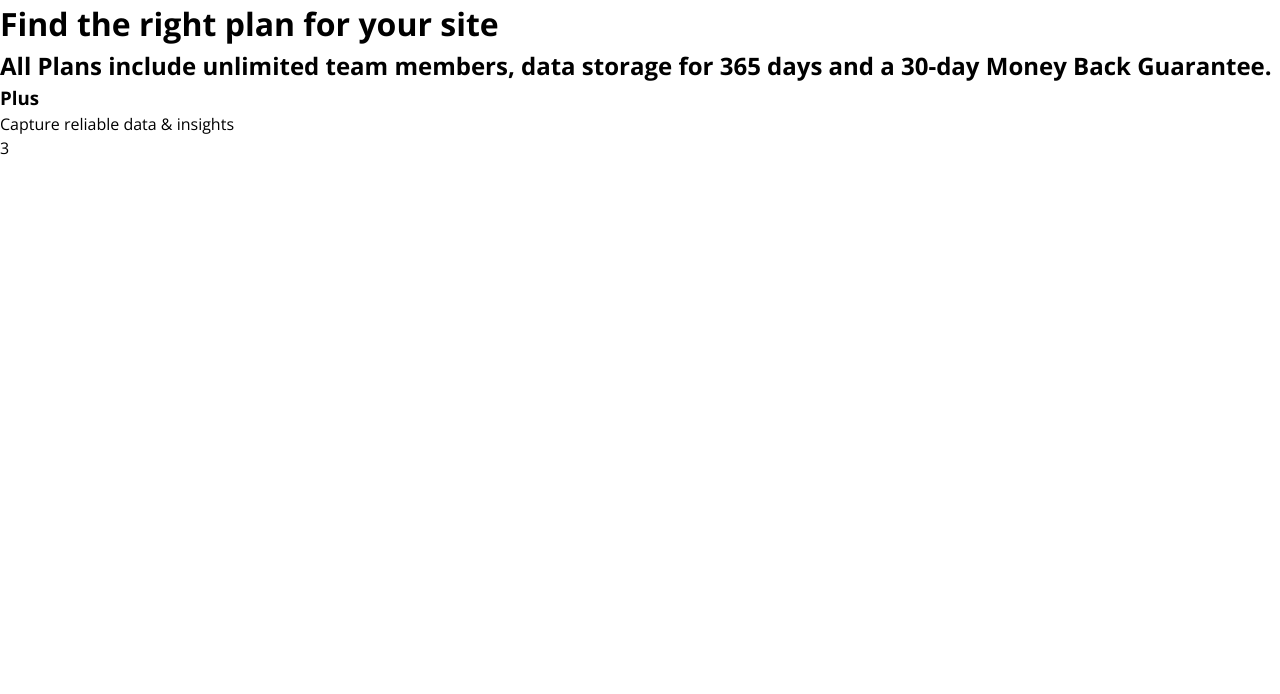
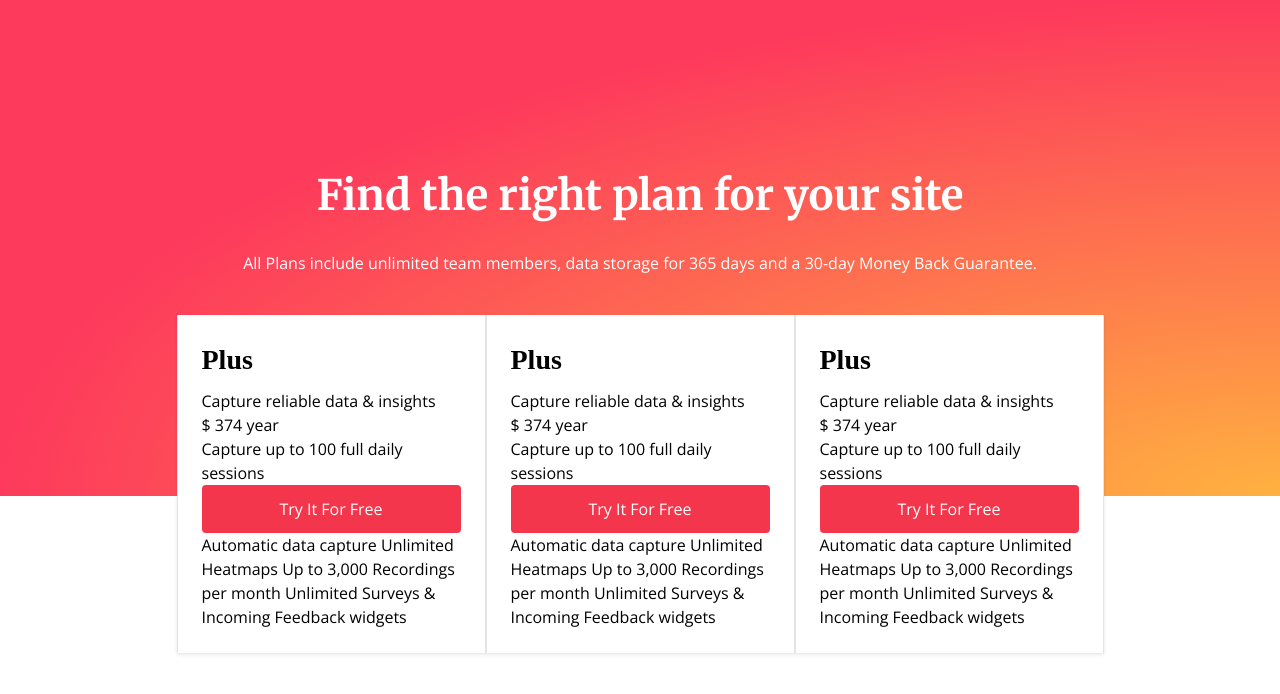
Before and after one commit to dev-bazz/pricing-page, a website: page index.html in a window 1280 px wide. Drawn offline with nearby package versions, Linux system fonts and the light colour scheme.

Commit message:
Styling the pricing elements

```diff
--- a/index.html
+++ b/index.html
@@ -1,5 +1,6 @@
 <!DOCTYPE html>
 <html lang="en">
+
 <head>
         <meta charset="UTF-8">
         <meta http-equiv="X-UA-Compatible" content="IE=edge">
@@ -7,20 +8,71 @@
         <link rel="stylesheet" href="style.css">
         <title>Princing Page</title>
 </head>
+
 <body>
         <div class="container">
                 <main>
                         <h1>Find the right plan for your site</h1>
-                        <h2>All Plans include unlimited team members, data storage for 365 days and a 30-day Money Back Guarantee.</h2>
+                        <h2>All Plans include unlimited team members, data storage for 365 days and a 30-day Money Back
+                                Guarantee.</h2>
                         <div class="pricing">
                                 <div class="pricing__item">
-                                        <h3 class="pricing__item--title">Plus</h3>
-                                        <p class="pricing__item--details">Capture reliable data & insights</p>
-                                        <p class="pricing__item--price">3</p>
+                                        <div class="pricing__msg">
+                                                <h3 class="pricing__msg--title">Plus</h3>
+                                                <p class="pricing__msg--details">Capture reliable data & insights</p>
+                                        </div>
+                                        <p class="pricing__value"><span class="currency">$</span> <span
+                                                        class="price">374</span> <span class="year">year</span></p>
+                                        <p class="pricing__details">Capture up to 100 full daily sessions</p>
+                                        <a href="#" class="cta">Try It For Free</a>
+                                        <div class="features">
+                                                <ul>
+                                                        <l1>Automatic data capture</l1>
+                                                        <l1>Unlimited Heatmaps</l1>
+                                                        <l1>Up to 3,000 Recordings per month</l1>
+                                                        <l1>Unlimited Surveys & Incoming Feedback widgets</l1>
+                                                </ul>
+                                        </div>
                                 </div>
-
+                                <div class="pricing__item">
+                                        <div class="pricing__msg">
+                                                <h3 class="pricing__msg--title">Plus</h3>
+                                                <p class="pricing__msg--details">Capture reliable data & insights</p>
+                                        </div>
+                                        <p class="pricing__value"><span class="currency">$</span> <span
+                                                        class="price">374</span> <span class="year">year</span></p>
+                                        <p class="pricing__details">Capture up to 100 full daily sessions</p>
+                                        <a href="#" class="cta">Try It For Free</a>
+                                        <div class="features">
+                                                <ul>
+                                                        <l1>Automatic data capture</l1>
+                                                        <l1>Unlimited Heatmaps</l1>
+                                                        <l1>Up to 3,000 Recordings per month</l1>
+                                                        <l1>Unlimited Surveys & Incoming Feedback widgets</l1>
+                                                </ul>
+                                        </div>
+                                </div>
+                                <div class="pricing__item">
+                                        <div class="pricing__msg">
+                                                <h3 class="pricing__msg--title">Plus</h3>
+                                                <p class="pricing__msg--details">Capture reliable data & insights</p>
+                                        </div>
+                                        <p class="pricing__value"><span class="currency">$</span> <span
+                                                        class="price">374</span> <span class="year">year</span></p>
+                                        <p class="pricing__details">Capture up to 100 full daily sessions</p>
+                                        <a href="#" class="cta">Try It For Free</a>
+                                        <div class="features">
+                                                <ul>
+                                                        <l1>Automatic data capture</l1>
+                                                        <l1>Unlimited Heatmaps</l1>
+                                                        <l1>Up to 3,000 Recordings per month</l1>
+                                                        <l1>Unlimited Surveys & Incoming Feedback widgets</l1>
+                                                </ul>
+                                        </div>
+                                </div>
                         </div>
                 </main>
         </div>
 </body>
+
 </html>
--- a/styles/_reset.scss
+++ b/styles/_reset.scss
@@ -15,13 +15,14 @@ p,
 figure,
 blockquote,
 dl,
-dd {
+dd , ul, ol{
         margin: 0;
+        padding: 0;
 }
 
 /* Remove list styles on ul, ol elements with a list role, which suggests default styling will be removed */
-ul[role="list"],
-ol[role="list"] {
+ul,
+ol {
         list-style: none;
 }
 
--- /dev/null
+++ b/styles/components/_components.scss
@@ -0,0 +1,2 @@
+
+@forward "./pricing";
--- /dev/null
+++ b/styles/components/_pricing.scss
@@ -0,0 +1,34 @@
+@use "../utilities/utilities" as *;
+.pricing {
+        display: flex;
+        background-color: map-get($colors, "white");
+        margin-top: pixTOrem(40px);
+        box-shadow: 0px 1px 2px 0px #2d364212, 0px 2px 4px 0px #2d364212;
+
+        &__item {
+                padding: pixTOrem(24px);
+                border: pixTOrem(0.5px) solid map-get($colors, "black_200");
+                border-width: 0 pixTOrem(0.5px, rem);
+        }
+        &__msg {
+                &> * + *{
+                        margin-top: pixTOrem(8px);
+                }
+                &--title {
+                        font-family: Merriweather serif;
+                        font-size: pixTOrem(28px,rem);
+                        font-weight: 700;
+
+                }
+        }
+        .cta {
+                text-decoration: none;
+                background-color: map-get($colors, "strawberry");
+                width: 100%;
+                display: block;
+                text-align: center;
+                padding-block: pixTOrem(12px);
+                border-radius: pixTOrem(4px);
+                color: map-get($colors, "white");
+        }
+}
--- a/styles/pages/_pricing.scss
+++ b/styles/pages/_pricing.scss
@@ -1,7 +1,33 @@
-@use "../utilities/utilities";
+@use "../components/components" as *;
+@use "../utilities/utilities" as *;
 
 
 body{
         // font-family: 'Merriweather', serif;
         font-family: 'Open Sans', sans-serif;
 }
+
+main{
+        max-width: pixTOrem(927px, rem);
+        margin-inline: auto;
+        translate: 0 pixTOrem(164px) ;
+        h1{
+                font-family: 'Merriweather', serif;
+                font-size: pixTOrem(42px,rem);
+                color: map-get($colors, "white" );
+                font-weight: 700;
+                text-align: center;
+        }
+        h2{
+                font-weight: 400;
+                color: map-get($colors, "white" );
+                font-size: pixTOrem(16px,rem);
+                text-align: center;
+                margin-top: pixTOrem(24px);
+        }
+}
+
+.container{
+        background: radial-gradient(100% 100% at 100% 100%, #FFB140 0%, #FD3A5C 100%) /* warning: gradient uses a rotation that is not supported by CSS and may not behave as expected */;
+        height: 62vh;
+}
--- a/styles/utilities/_functions.scss
+++ b/styles/utilities/_functions.scss
@@ -0,0 +1,4 @@
+@function pixTOrem($pixel, $suffix:em){
+        $calculate: calc($pixel/16px);
+        @return #{$calculate}#{$suffix};
+}
--- a/styles/utilities/_variables.scss
+++ b/styles/utilities/_variables.scss
@@ -1 +1,5 @@
-$test:'hello'
+$colors:(
+        "white": white,
+        "black_200": #E4E4E4,
+        "strawberry": #F4364C
+)
```
Also changed, not shown: style.css, 1 other file.
